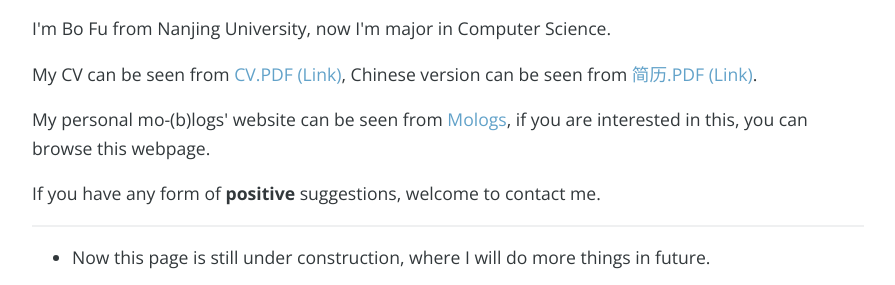
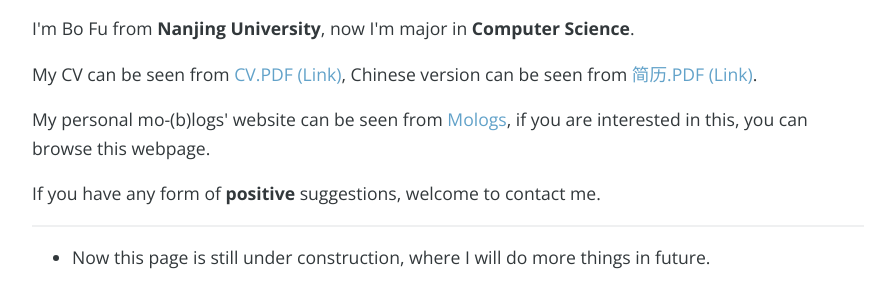
Before and after one commit to Mosms/Mosms.github.io, a Jekyll site: the page built from index.html, in a window 1280 px wide, cut to the strip 626-911 px from the top of the page. Shown: the whole strip, without its empty margins (192-1087 px from the left). Built offline with Jekyll 4.4.1, drawn with Linux system fonts in a browser that asks for light colours; nearby versions of some CDN libraries; the list of posts is cut into pages by our own code; comment, search, counter and statistics services are not loaded.

Commit message:
Info Mod.

```diff
--- a/index.html
+++ b/index.html
@@ -22,7 +22,7 @@ layout: default
 
 <hr />
 
-<p>I'm Bo Fu from Nanjing University, now I'm major in Computer Science.</p>
+<p>I'm Bo Fu from <b>Nanjing University</b>, now I'm major in <b>Computer Science</b>.</p>
 
 <p>My CV can be seen from <a href=./assets/files/CV.pdf>CV.PDF (Link)</a>, Chinese version can be seen from <a href=../assets/files/简历.pdf>简历.PDF (Link)</a>.</p>
 
--- a/zhindex.html
+++ b/zhindex.html
@@ -22,7 +22,7 @@ layout: default
   </div>
   <hr />
 
-  <p>我是付博，目前是来自南京大学匡亚明学院的大三学生，主修方向是计算机科学。</p>
+  <p>我是付博，目前是来自<b>南京大学匡亚明学院</b>的大三学生，主修方向是<b>计算机科学</b>。</p>
 
   <p>我的个人简历是 <a href="../assets/files/简历.pdf">简历.PDF（链接）</a>，英文版是 <a href="../assets/files/CV.pdf">CV.PDF（链接）</a>。</p>
 
```
